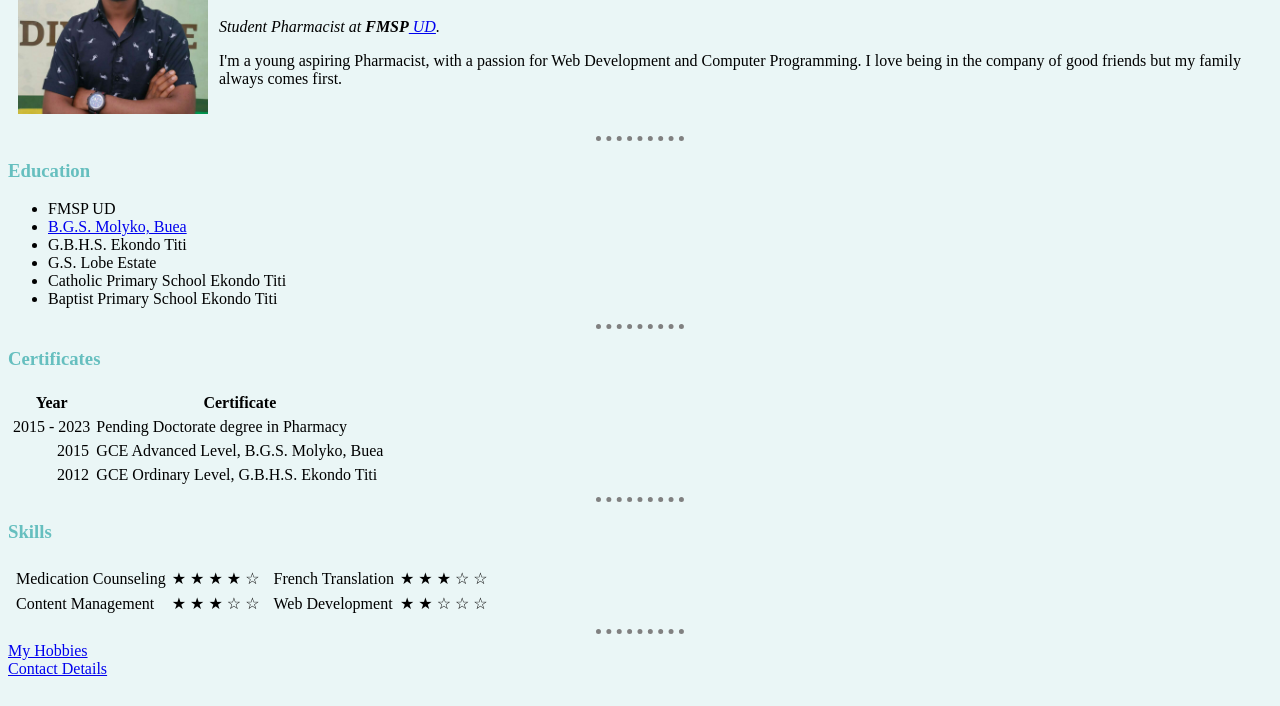
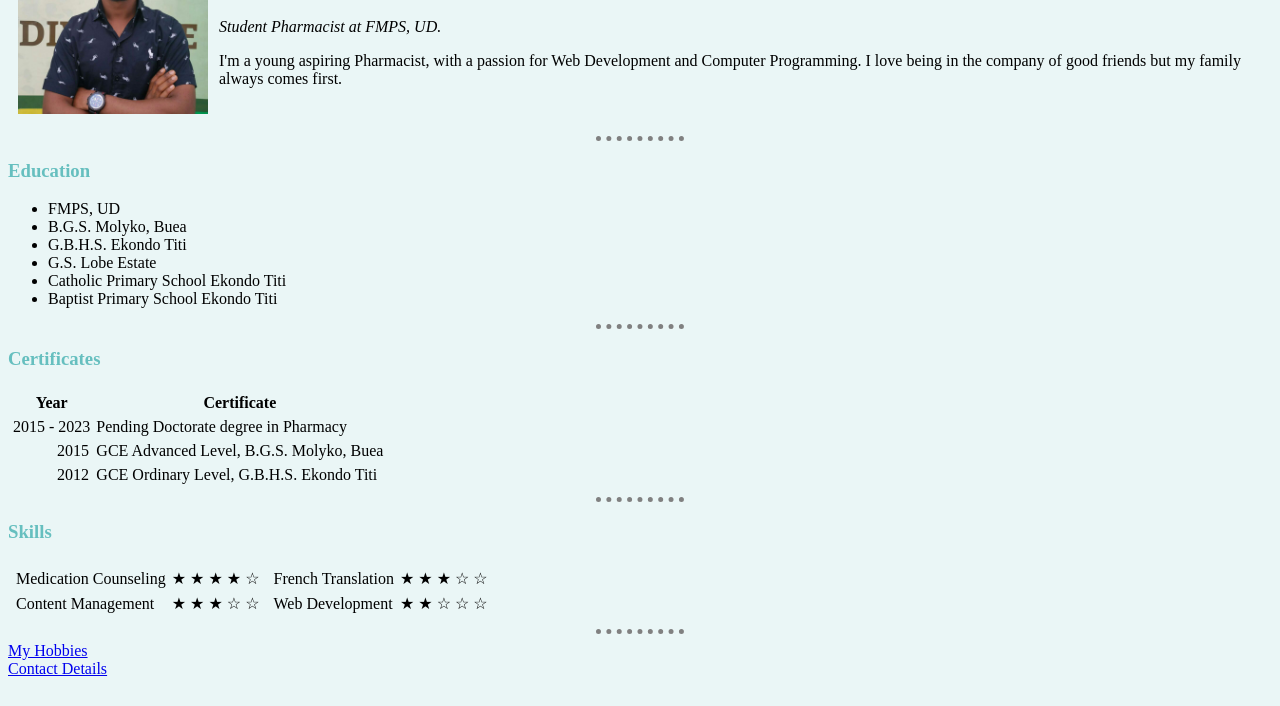
Before and after one commit to nlcarlsonn/cv, a plain HTML site: page index.html in a window 1280 px wide. Shown: the part 94-800 px from the top of the page. Drawn offline with Linux system fonts and the light colour scheme.

Commit message:
Update index.html

```diff
--- a/index.html
+++ b/index.html
@@ -11,7 +11,7 @@
         <tr>
             <td><img src="images\image-1.jpg" width="190px" height="190px" alt="Carlson profile picture"></td>
             <td><h1>NWAGWU Louis Carlson</h1>
-            <p><em>Student Pharmacist at <strong>FMSP</strong><a href="udouala.cm"> UD</a>.</em></p>
+            <p><em>Student Pharmacist at FMPS, UD.</em></p>
             <p>I'm a young aspiring Pharmacist, with a passion for Web Development and Computer Programming. I love being in the company of good friends but my family always comes first.</p></td>
         </tr>
     </table>
@@ -20,8 +20,8 @@
 
     <h3>Education</h3>
     <ul>
-        <li>FMSP UD</li>
-        <li><a href="bgs-buea.cm">B.G.S. Molyko, Buea</a></li>
+        <li>FMPS, UD</li>
+        <li>B.G.S. Molyko, Buea</li>
         <li>G.B.H.S. Ekondo Titi</li>
         <li>G.S. Lobe Estate</li>
         <li>Catholic Primary School Ekondo Titi</li>
```
